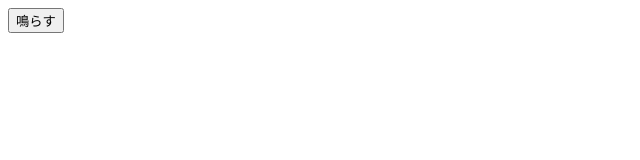
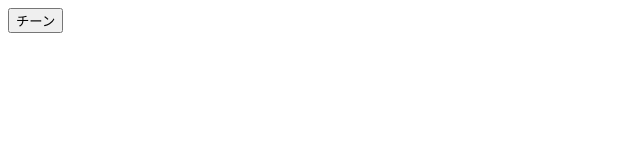
Before and after one commit to mamonosuke/mamonosuke.github.io, a plain HTML site: page yobirin/index.html in a window 1280 px wide. Shown: the full height of the page, 0-640 px from the left. Drawn offline with Linux system fonts and the light colour scheme.

Commit message:
Add files via upload

```diff
--- a/yobirin/index.html
+++ b/yobirin/index.html
@@ -5,8 +5,8 @@
     <title>リモート呼び鈴</title>
 </head>
 <body>
-<from action="http://60.42.171.175:8000/github" method="GET">
-    <input type="submit" value="鳴らす">
+<from action="http://60.42.171.175:8000/github" method="get">
+    <button>チーン</button>
 </from>
 
 </body>
```
